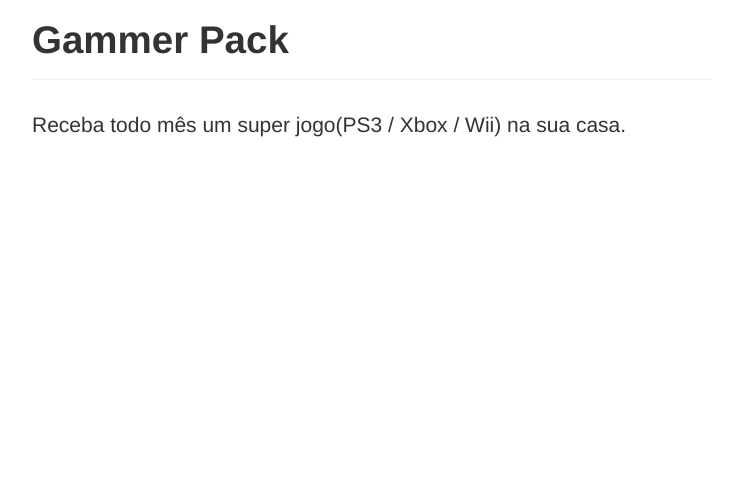
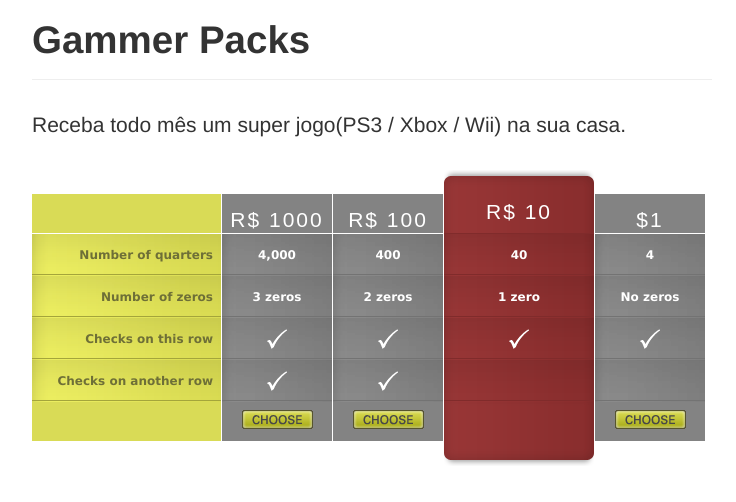
Before and after one commit to Gabrielz11/assinaturas-siteapps, a plain HTML site: page index.html in a window 1280 px wide. Shown: the whole page, without its empty margins (268-1004 px from the left). Drawn offline with Linux system fonts and the light colour scheme.

Commit message:
novo layout

```diff
--- /dev/null
+++ b/css/layout.css
@@ -0,0 +1,53 @@
+.cssguycomments {background:#eee;border:#ddd;padding:8px;margin-bottom:40px;}
+.cssguycomments p {font:normal 12px/18px verdana;}
+
+a img {border:0;vertical-align:text-bottom;}
+table {border-collapse:collapse;}
+th.side {
+  background: transparent url(../img/bg_th_side.gif) no-repeat bottom left;
+}
+td.side {
+  text-align:right;
+  background: transparent url(../img/bg_td_side.gif) no-repeat bottom left;
+  width:180px;
+  font:bold 12px/15px verdana;
+  color:#6e6f37;
+  padding-right:8px;
+}
+
+th {
+  height:64px;
+  border-right:1px solid #fff;
+  vertical-align:bottom;
+  color:#fff;
+  font:normal 21px/27px arial;
+  letter-spacing:2px;
+  background:transparent url(../img/bg_th.gif) no-repeat bottom left;
+  }
+td {
+  text-align:center;
+  background:transparent url(../img/bg_td.gif) no-repeat bottom left;
+  border-right:1px solid #fff;
+  color:#fff;
+  width:108px;
+  height:40px;
+  font:bold 12px/18px verdana;
+}
+td.on {background:transparent url(../img/bg_td_on.gif) no-repeat bottom left;}
+th.on {
+  background:transparent url(../img/bg_th_on.gif) no-repeat bottom left;
+  padding-bottom:9px;
+  width:148px;
+}
+
+tfoot td {
+  background:transparent url(../img/bg_foot_td.gif) no-repeat top left;
+  height:64px;
+  vertical-align:top;
+  padding-top:8px;
+}
+tfoot td.on {
+  background:transparent url(../img/bg_foot_td_on.gif) no-repeat top left;
+  padding-top:16px;
+}
+tfoot td.side {background: transparent url(../img/bg_foot_td_side.gif) no-repeat top left;}
--- a/index.html
+++ b/index.html
@@ -8,6 +8,7 @@
     <meta name="author" content="">
 
     <link href="css/bootstrap.css" rel="stylesheet">
+    <link href="css/layout.css" rel="stylesheet">
     <style type="text/css">
       html,
       body {
@@ -67,11 +68,64 @@
 
       <div class="container">
         <div class="page-header">
-          <h1>Gammer Pack</h1>
+          <h1>Gammer Packs</h1>
         </div>
         <p class="lead">Receba todo mês um super jogo(PS3 / Xbox / Wii) na sua casa.</p>
 
-        <div id="siteapps"></div>
+
+        <table id="pricetable">
+        <thead>
+          <tr>
+            <th class="side">&nbsp;</th>
+            <th class="choiceA">R$ 1000</th>
+            <th class="choiceB">R$ 100</th>
+            <th class="choiceC on">R$ 10</th>
+            <th class="choiceD">$1</th>
+          </tr>
+        </thead>
+        <tfoot>
+          <tr>
+            <td class="side">&nbsp;</td>
+            <td class="choiceA"><a href="#"><img src="img/choose.gif" alt="Choose" /></a></td>
+            <td class="choiceB"><a href="#"><img src="img/choose.gif" alt="Choose" /></a></td>
+            <td class="choiceC on"><div class="siteapps"></div></td>
+            <td class="choiceD"><a href="#"><img src="img/choose.gif" alt="Choose" /></a></td>
+          </tr>
+        </tfoot>
+        <tbody>
+          <tr>
+            <td class="side">Number of quarters</td>
+            <td class="choiceA">4,000</td>
+            <td class="choiceB">400</td>
+            <td class="choiceC on">40</td>
+            <td class="choiceD">4</td>
+          </tr>
+          <tr>
+            <td class="side">Number of zeros</td>
+            <td class="choiceA">3 zeros</td>
+            <td class="choiceB">2 zeros</td>
+            <td class="choiceC on">1 zero</td>
+            <td class="choiceD">No zeros</td>
+          </tr>
+          <tr>
+            <td class="side">Checks on this row</td>
+            <td class="choiceA"><img src="img/check.png" alt="yes" /></td>
+            <td class="choiceB"><img src="img/check.png" alt="yes" /></td>
+            <td class="choiceC on"><img src="img/check.png" alt="yes" /></td>
+            <td class="choiceD"><img src="img/check.png" alt="yes" /></td>
+          </tr>
+          <tr>
+            <td class="side">Checks on another row</td>
+            <td class="choiceA"><img src="img/check.png" alt="yes" /></td>
+            <td class="choiceB"><img src="img/check.png" alt="yes" /></td>
+            <td class="choiceC on">&nbsp;</td>
+            <td class="choiceD">&nbsp;</td>
+          </tr>
+        </tbody>
+      </table>
+
+
+
       </div>
       <div id="push"></div>
     </div>
@@ -84,18 +138,6 @@
 
 
     <script src="js/jquery.js"></script>
-    <!--script src="js/bootstrap-transition.js"></script>
-    <script src="js/bootstrap-alert.js"></script>
-    <script src="js/bootstrap-modal.js"></script>
-    <script src="js/bootstrap-dropdown.js"></script>
-    <script src="js/bootstrap-scrollspy.js"></script>
-    <script src="js/bootstrap-tab.js"></script>
-    <script src="js/bootstrap-tooltip.js"></script>
-    <script src="js/bootstrap-popover.js"></script>
-    <script src="js/bootstrap-button.js"></script>
-    <script src="js/bootstrap-collapse.js"></script>
-    <script src="js/bootstrap-carousel.js"></script>
-    <script src="js/bootstrap-typeahead.js"></script -->
 
   </body>
 </html>
```
Also changed, not shown: assinaturas-app.js (+24 -18 lines), img/bg_foot_td (1).gif (added), img/bg_foot_td.gif (added), img/bg_foot_td_on.gif (added), img/bg_foot_td_side.gif (added), img/bg_td.gif (added), img/bg_td_on.gif (added), img/bg_td_side.gif (added), img/bg_th.gif (added), img/bg_th_on.gif (added), img/bg_th_side.gif (added), img/check.png (added), img/choose.gif (added).
